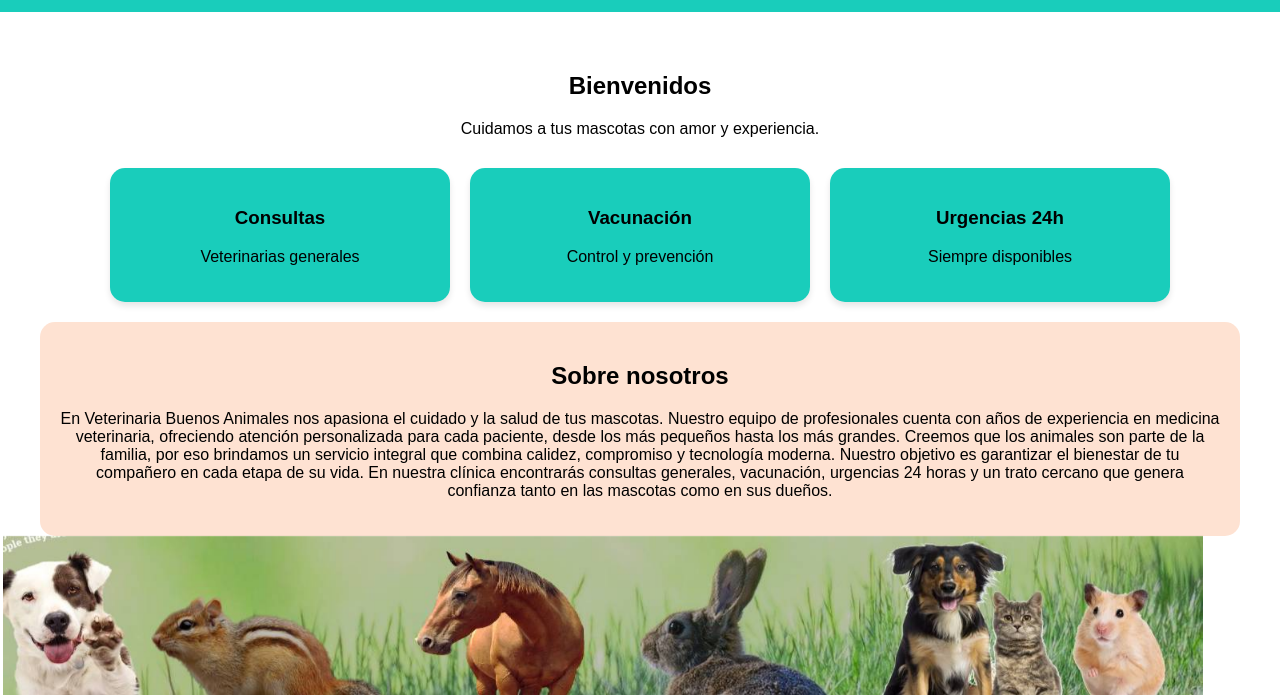
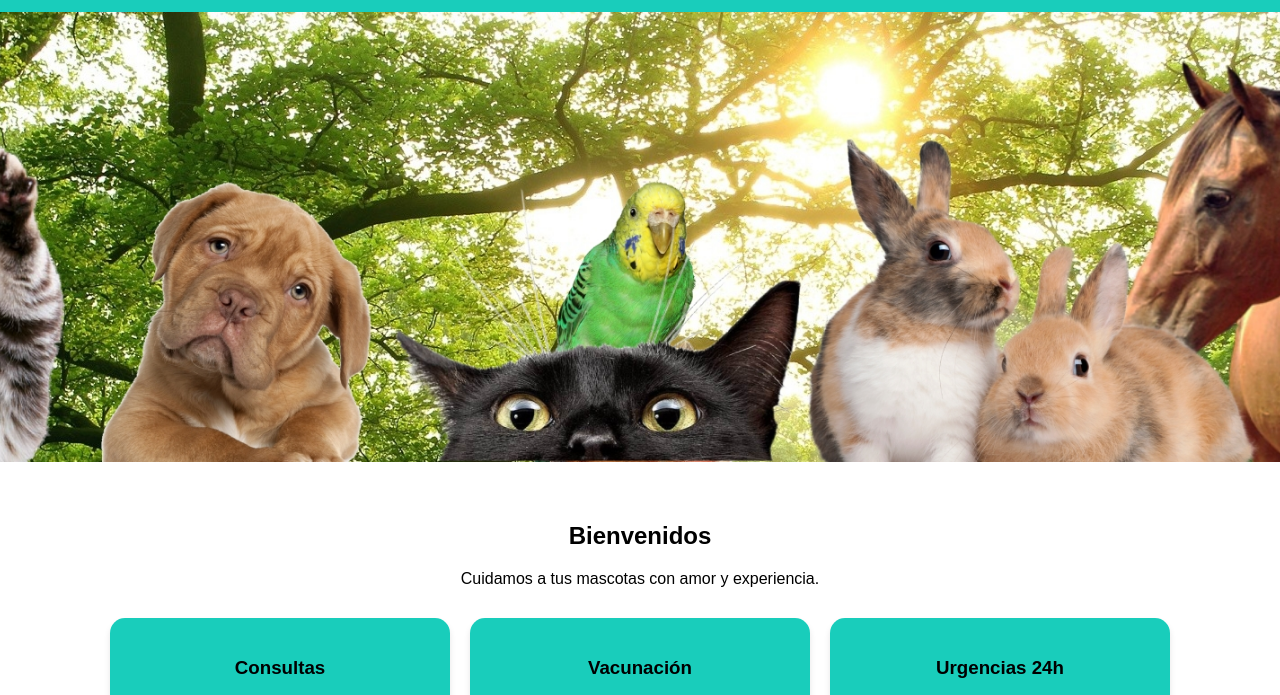
Before and after one commit to marcoantoniofernandez166-png/Veterinaria.github.io, a plain HTML site: page index.html in a window 1280 px wide. Shown: the part 99-794 px from the top of the page. Drawn offline with Linux system fonts and the light colour scheme; files whose address does not match are found by name.

Commit message:
Update index.html

```diff
--- a/index.html
+++ b/index.html
@@ -29,7 +29,7 @@
     </nav>
     </header>
 
-    <section class=".banner"></section>
+    <section class="banner"></section>
 
     <main>
     <h2>Bienvenidos</h2>
```
